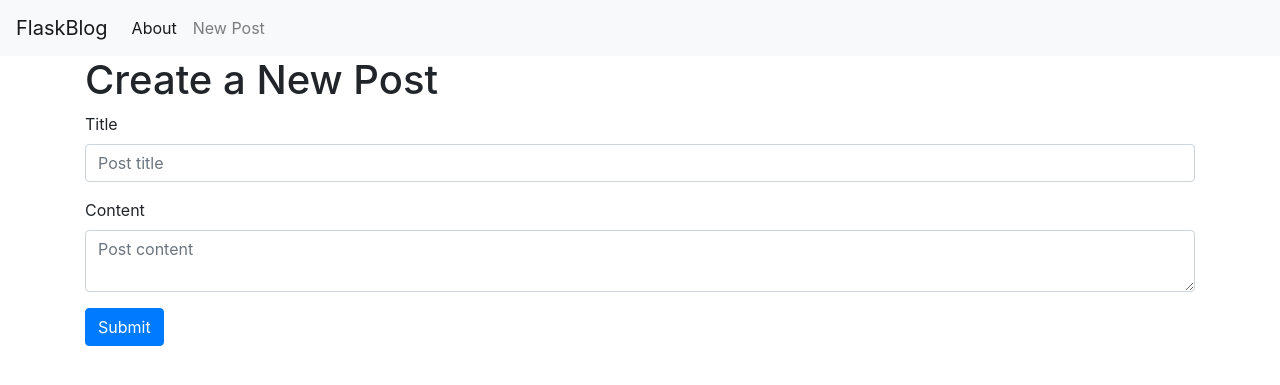
After one commit to Rom1deTroyes/Python-Flask-Blog, a Flask app: page /create in a window 1280 px wide. The commit adds this page. Shown: the top 385 px of the page. Run offline with Flask 2, Linux system fonts and the light colour scheme; some libraries are stand-ins or nearby versions.

Commit message:
[v1] All right !

```diff
--- a/app.py
+++ b/app.py
@@ -1,4 +1,4 @@
-from flask import Flask, render_template
+from flask import Flask, render_template, request
 
 import data
 
@@ -10,10 +10,20 @@ def index():
     return render_template('index.html', posts = posts)
 
 @app.route('/<int:post_id>')
-def post(posit_id):
-    posts = data.get_posts(post_id)
+def post(post_id):
+    post = data.get_post(post_id)
     return render_template('post.html', post = post)
 
+@app.route('/create')
+def create():
+    return render_template('create.html')
+
+@app.route('/add', methods=['GET'])
+def add():
+    title = request.values.get('title')
+    content = request.values.get('content')
+    data.set_post(title, content)
+    return render_template('add.html')
 
 if __name__ == "__main":
     app.run(dabug=True)
--- /dev/null
+++ b/templates/add.html
@@ -0,0 +1,5 @@
+{% extends 'base.html' %}
+{% block content %}
+  <h2>{% block title %} Ajout de message {% endblock %}</h2>
+  <p>Votre message a bien été ajouté.</p>
+{% endblock %}
--- a/templates/base.html
+++ b/templates/base.html
@@ -20,6 +20,9 @@
           <li class="nav-item active">
             <a class="nav-link" href="#">About</a>
           </li>
+          <li class="nav-item">
+            <a class="nav-link" href="{{ url_for('create') }}">New Post</a>
+          </li>
         </ul>
       </div>
     </nav>
--- /dev/null
+++ b/templates/create.html
@@ -0,0 +1,17 @@
+{% extends 'base.html' %}
+{% block content %}
+<h1>{% block title %} Create a New Post {% endblock %}</h1>
+<form method="GET" action="{{ url_for('add')}}">
+  <div class="form-group">
+    <label for="title">Title</label>
+    <input type="text" name="title" placeholder="Post title" class="form-control"></input>
+  </div>
+  <div class="form-group">
+    <label for="content">Content</label>
+    <textarea name="content" placeholder="Post content" class="form-control"></textarea>
+  </div>
+  <div class="form-group">
+    <button type="submit" class="btn btn-primary">Submit</button>
+  </div>
+</form>
+{% endblock %}
```
Also changed, not shown: data.py (+12 -1 lines).
